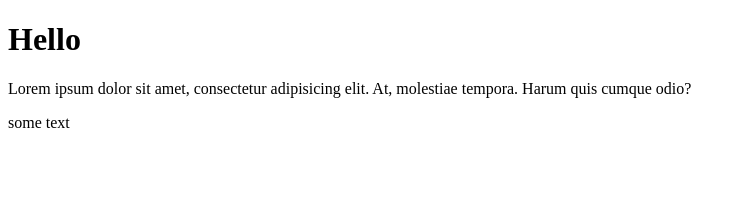
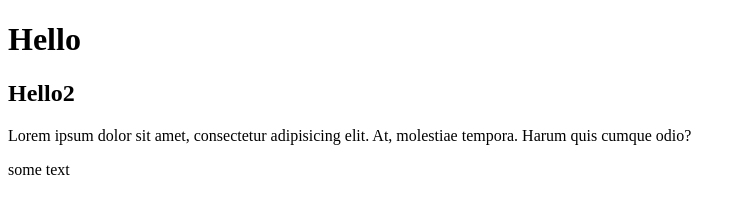
Before and after one commit to ArsenVasylynchukCoda/GitLesson6, a plain HTML site: page index.html in a window 1280 px wide. Shown: the whole page, without its empty margins (0-746 px from the left). Drawn offline with Linux system fonts and the light colour scheme.

Commit message:
add color

```diff
--- a/index.html
+++ b/index.html
@@ -8,6 +8,7 @@
 </head>
 <body>
     <h1>Hello</h1>
+    <h2>Hello2</h2>
     <p class="text">Lorem ipsum dolor sit amet, consectetur adipisicing elit. At, molestiae tempora. Harum quis cumque odio?</p>
     <span>some text</span>
 </body>
--- a/style.css
+++ b/style.css
@@ -9,3 +9,7 @@ span {
 p {
     color: cyan;
 }
+
+h2 {
+    color: black;
+}
```
